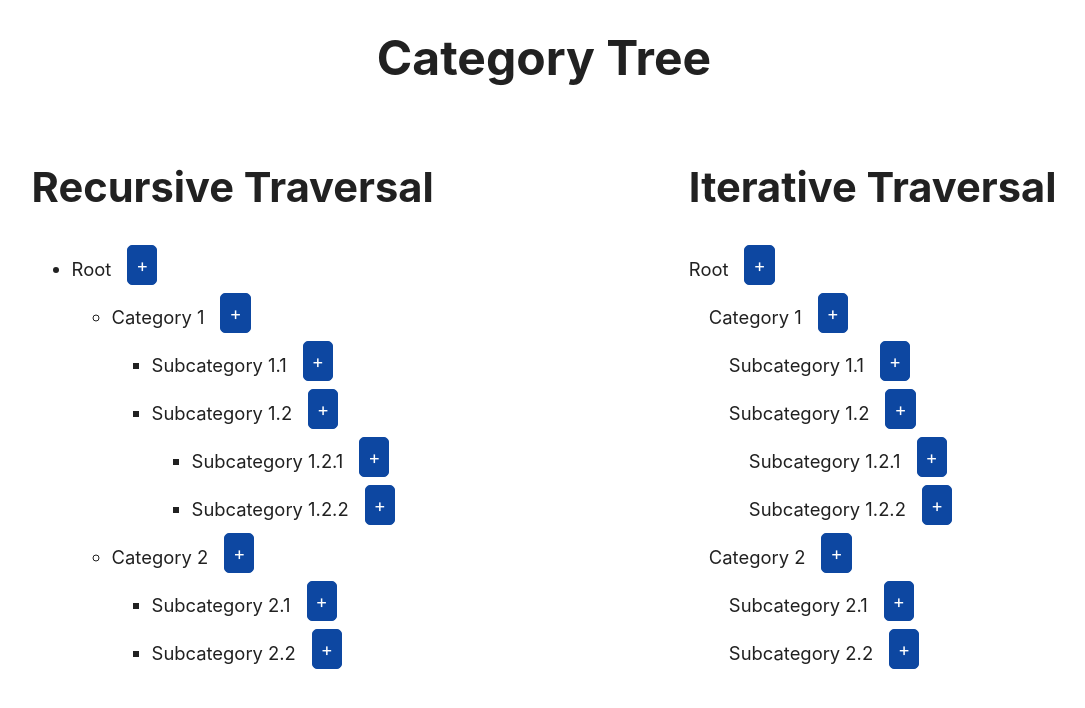
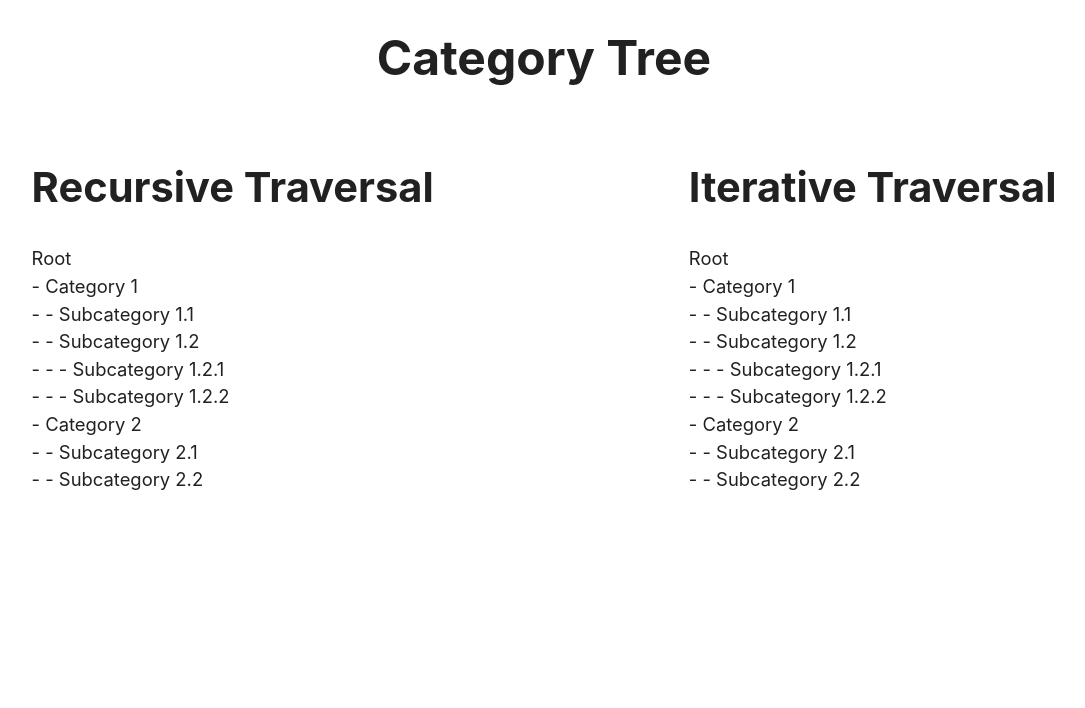
Before and after one commit to butavicius/pojstwfvjl, a React (Create React App) app: page / in a window 1280 px wide. Shown: the top 708 px of the page, without its empty margins (96-1181 px from the left). Built offline with nearby package versions, Linux system fonts and the light colour scheme.

Commit message:
Add CategoryLabel component

```diff
--- a/src/App.tsx
+++ b/src/App.tsx
@@ -2,6 +2,9 @@ import React, { useState } from "react";
 import IterativeTree from "./IterativeTree";
 import RecursiveTree from "./RecursiveTree";
 import fakeTree from "./category-tree/fakeTree";
+import traverseRecursively from "./category-tree/traverseRecursively";
+import CategoryLabel from "./components/CategoryLabel";
+import traverseIteratively from "./category-tree/traverseIteratively";
 
 export type CategoryTreeNode = {
   name: string;
@@ -43,11 +46,27 @@ const App = () => {
       >
         <div>
           <h2>Recursive Traversal</h2>
-          <RecursiveTree node={treeData} addNode={addNode} />
+          {/*<RecursiveTree node={treeData} addNode={addNode} />*/}
+
+          {traverseRecursively(fakeTree).map((category) => (
+            <CategoryLabel
+              id={category.id}
+              name={category.name}
+              depth={category.depth}
+            />
+          ))}
         </div>
         <div>
           <h2>Iterative Traversal</h2>
-          <IterativeTree node={treeData} addNode={addNode} />
+          {/*<IterativeTree node={treeData} addNode={addNode} />*/}
+
+          {traverseIteratively(fakeTree).map((category) => (
+            <CategoryLabel
+              id={category.id}
+              name={category.name}
+              depth={category.depth}
+            />
+          ))}
         </div>
       </div>
     </>
--- /dev/null
+++ b/src/components/CategoryLabel.tsx
@@ -0,0 +1,7 @@
+import {CategoryLabelProps} from "../category-tree/types";
+
+export default function CategoryLabel({id, name, depth}: CategoryLabelProps) {
+   const labelText = `${"- ".repeat(depth)}${name}`;
+
+   return <div>{labelText}</div>
+}
```
